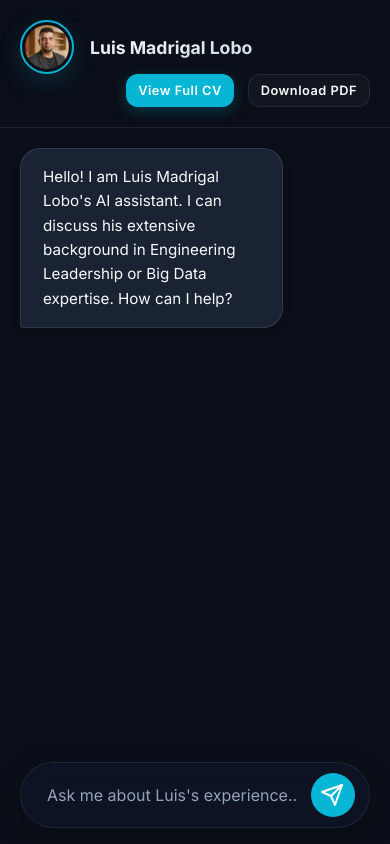
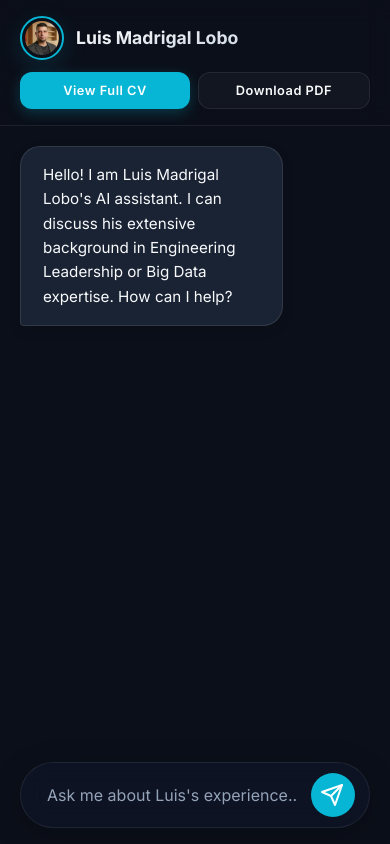
Before and after one commit to luimadrigal/ai-portfolio-cv, a React (Vite) app: page / in a window 390 px wide. Built offline with nearby package versions, Linux system fonts and the light colour scheme; no server answers.

Commit message:
UI: Removed App.css constraints and implemented full dashboard layout 12

```diff
--- a/src/App.css
+++ b/src/App.css
@@ -1,7 +1,7 @@
 /* src/App.css */
 .app-container {
-  width: 100vw;
-  height: 100vh;
+  width: 100%;
+  height: 100dvh;
   margin: 0;
   padding: 0;
   background-color: var(--bg);
--- a/src/components/ChatInterface.css
+++ b/src/components/ChatInterface.css
@@ -1,8 +1,8 @@
 /* src/components/ChatInterface.css */
 .chat-layout {
     display: flex;
-    width: 100vw;
-    height: 100vh;
+    width: 100%;
+    height: 100dvh;
 }
 
 .chat-sidebar {
@@ -278,23 +278,25 @@
     }
     .chat-sidebar {
         width: 100%;
-        padding: 20px;
+        padding: 16px 20px;
         border-right: none;
         border-bottom: 1px solid var(--border);
-        flex-direction: row;
-        align-items: center;
-        flex-wrap: wrap;
+        flex-direction: column;
+        align-items: stretch;
+        gap: 12px;
         backdrop-filter: blur(12px);
     }
     .profile-section {
         flex-direction: row;
         text-align: left;
         margin-bottom: 0;
-        gap: 16px;
+        gap: 12px;
+        justify-content: flex-start;
+        align-items: center;
     }
     .profile-avatar {
-        width: 54px;
-        height: 54px;
+        width: 44px;
+        height: 44px;
         margin-bottom: 0;
         border-width: 2px;
     }
@@ -304,14 +306,16 @@
     .profile-section h1 {
         font-size: 1.1rem;
         margin: 0;
+        line-height: 1.2;
     }
     .nav-actions {
         flex-direction: row;
         margin-top: 0;
-        margin-left: auto;
+        gap: 8px;
     }
     .btn {
-        padding: 8px 12px;
+        flex: 1; /* Make buttons expand equally */
+        padding: 10px 8px;
         font-size: 0.8rem;
     }
     .input-area {
--- a/src/index.css
+++ b/src/index.css
@@ -22,8 +22,8 @@
 body, html, #root {
   margin: 0;
   padding: 0;
-  width: 100vw;
-  height: 100vh;
+  width: 100%;
+  height: 100dvh;
   font-family: var(--font-family);
   color: var(--text-primary);
   background-color: var(--bg);
```
